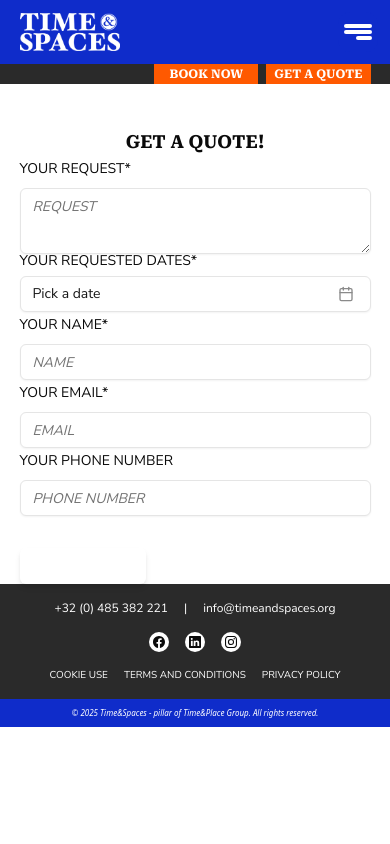
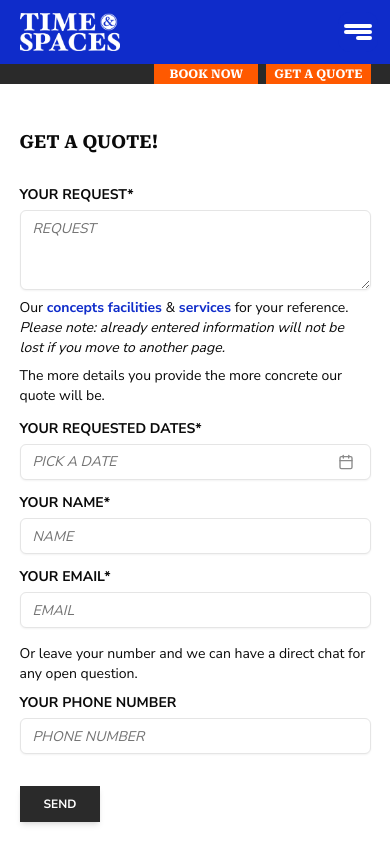
Before and after one commit to stefanolami/spaces, a Next.js app: page /get-quote in a window 390 px wide. Shown: the top 844 px of the page. Built offline with nearby package versions, Linux system fonts and the light colour scheme.

Commit message:
feat: add get a quote component and email sending functionalities

```diff
--- a/package.json
+++ b/package.json
@@ -21,6 +21,7 @@
     "lucide-react": "^0.503.0",
     "motion": "^12.5.0",
     "next": "15.1.7",
+    "nodemailer": "^6.10.1",
     "react": "^19.0.0",
     "react-day-picker": "^8.10.1",
     "react-dom": "^19.0.0",
@@ -33,6 +34,7 @@
   "devDependencies": {
     "@eslint/eslintrc": "^3",
     "@types/node": "^20",
+    "@types/nodemailer": "^6.4.17",
     "@types/react": "^19",
     "@types/react-dom": "^19",
     "eslint": "^9",
--- /dev/null
+++ b/src/actions/email.ts
@@ -0,0 +1,43 @@
+'use server'
+
+type FormData = {
+	formRequest: string
+	dates: string
+	name: string
+	email: string
+	phone: string | undefined
+}
+
+type EmailResponse = {
+	success: boolean
+	//eslint-disable-next-line @typescript-eslint/no-explicit-any
+	data?: any
+	error?: string
+}
+
+export async function sendEmail(data: FormData): Promise<EmailResponse> {
+	const apiEndpoint = 'https://spaces-eta.vercel.app/api/email'
+
+	try {
+		const res = await fetch(apiEndpoint, {
+			method: 'POST',
+			headers: {
+				'Content-Type': 'application/json',
+			},
+			body: JSON.stringify(data),
+		})
+
+		// Check if the response is OK
+		if (!res.ok) {
+			throw new Error(`HTTP error! status: ${res.status}`)
+		}
+
+		// Parse and return the JSON response
+		const responseData = await res.json()
+		return { success: true, data: responseData }
+	} catch (err) {
+		// Return the error in a structured format
+		console.error('Error sending email:', err)
+		return { success: false, error: (err as Error).message }
+	}
+}
--- a/src/components/get-quote/get-quote-component.tsx
+++ b/src/components/get-quote/get-quote-component.tsx
@@ -6,6 +6,7 @@ import { quote, QuoteTypes } from './quote.zod'
 import {
 	Form,
 	FormControl,
+	FormDescription,
 	FormField,
 	FormItem,
 	FormLabel,
@@ -18,27 +19,89 @@ import { Calendar } from '../ui/calendar'
 import { Popover, PopoverContent, PopoverTrigger } from '../ui/popover'
 import { CalendarIcon } from 'lucide-react'
 import { cn } from '@/lib/utils'
+import Link from 'next/link'
+import { useEffect, useState } from 'react'
+import { sendEmail } from '@/actions/email'
 
 const GetQuoteComponent = () => {
-	const form = useForm<QuoteTypes>({
-		resolver: zodResolver(quote),
-		defaultValues: {
+	const [responseMessage, setResponseMessage] = useState('')
+	const [responseError, setResponseError] = useState('')
+	const [isSending, setIsSending] = useState(false)
+
+	const storedValues =
+		typeof window !== 'undefined' ? localStorage.getItem('quoteForm') : null
+	console.log('storedValues', storedValues)
+	const parsedValues = storedValues ? JSON.parse(storedValues) : null
+	console.log('parsedValues', parsedValues)
+	const initialValues = parsedValues
+		? {
+				...parsedValues,
+				dates: parsedValues.dates
+					? parsedValues.dates.map((date: string) => new Date(date))
+					: [],
+		  }
+		: {
 				request: '',
 				name: '',
 				email: '',
 				phone: '',
-		},
+		  }
+	console.log('initialValues', initialValues)
+	const form = useForm<QuoteTypes>({
+		resolver: zodResolver(quote),
+		defaultValues: initialValues,
 	})
 
 	const isSubmitting = form.formState.isSubmitting
 
 	const submitHandler: SubmitHandler<QuoteTypes> = async (data) => {
-		console.log(data)
+		const newData = {
+			formRequest: data.request,
+			dates: data.dates
+				.map((date) => date.toLocaleDateString('it-IT'))
+				.join(' - '),
+			name: data.name,
+			email: data.email,
+			phone: data.phone,
 		}
 
+		setIsSending(true)
+
+		const result = await sendEmail(newData)
+
+		if (result.success) {
+			setResponseMessage('Message sent!')
+			setResponseError('')
+			console.log('Email sent successfully:', result.data)
+		} else {
+			setResponseMessage('')
+			setResponseError('There was an error sending the message')
+			console.error('Error sending email:', result.error)
+		}
+
+		setIsSending(false)
+		form.reset()
+	}
+
+	useEffect(() => {
+		const subscription = form.watch((values) => {
+			// Convert `dates` to ISO string before saving
+			const valuesToStore = {
+				...values,
+				dates: values.dates
+					? values.dates.map((date) =>
+							date ? date.toISOString() : null
+					  )
+					: [],
+			}
+			localStorage.setItem('quoteForm', JSON.stringify(valuesToStore))
+		})
+		return () => subscription.unsubscribe()
+	}, [form])
+
 	return (
-		<div className="mt-32 w-[90%] mx-auto max-w-[800px] font-nunito">
-			<h2 className="font-robo text-center lg:text-left font-bold uppercase text-lg lg:text-2xl">
+		<div className="mt-32 lg:mt-52 mb-20 w-[90%] sm:w-3/4 md:w-3/5 mx-auto max-w-[700px] font-nunito">
+			<h2 className="font-robo font-bold uppercase text-lg lg:text-2xl mb-8 lg:mb-12">
 				GET A QUOTE!
 			</h2>
 			<Form {...form}>
@@ -50,9 +113,11 @@ const GetQuoteComponent = () => {
 						control={form.control}
 						name="request"
 						render={({ field }) => (
-							<FormItem className="col-span-2">
-								<FormLabel>YOUR REQUEST*</FormLabel>
-								<FormControl>
+							<FormItem className="flex flex-col">
+								<FormLabel className="lg:text-lg">
+									YOUR REQUEST*
+								</FormLabel>
+								<FormControl className="mt-2 lg:mt-4">
 									<Textarea
 										disabled={isSubmitting}
 										placeholder="REQUEST"
@@ -60,7 +125,41 @@ const GetQuoteComponent = () => {
 										className="bg-white text-primary"
 									/>
 								</FormControl>
-								<FormMessage className="text-red-500 text-sm" />
+								<FormMessage className="text-red-500 text-sm lg:text-base lg:mt-1" />
+								<FormDescription className="font-nunito text-sm lg:text-base mt-2 lg:mt-3">
+									<span className="block">
+										Our{' '}
+										<Link
+											href="/concepts"
+											className="text-blue-spaces font-bold"
+										>
+											concepts
+										</Link>{' '}
+										<Link
+											href="/facilities"
+											className="text-blue-spaces font-bold"
+										>
+											facilities
+										</Link>{' '}
+										&{' '}
+										<Link
+											href="/services"
+											className="text-blue-spaces font-bold"
+										>
+											services
+										</Link>{' '}
+										for your reference.
+										<span className="block italic">
+											Please note: already entered
+											information will not be lost if you
+											move to another page.
+										</span>
+									</span>
+									<span className="block mt-2">
+										The more details you provide the more
+										concrete our quote will be.
+									</span>
+								</FormDescription>
 							</FormItem>
 						)}
 					/>
@@ -69,22 +168,32 @@ const GetQuoteComponent = () => {
 						name="dates"
 						render={({ field }) => (
 							<FormItem className="flex flex-col">
-								<FormLabel>YOUR REQUESTED DATES*</FormLabel>
+								<FormLabel className="lg:text-lg">
+									YOUR REQUESTED DATES*
+								</FormLabel>
 								<Popover>
 									<PopoverTrigger asChild>
-										<FormControl>
+										<FormControl className="mt-2 lg:mt-4">
 											<Button
 												variant={'outline'}
 												className={cn(
 													'pl-3 text-left font-normal  bg-white hover:bg-white text-primary hover:text-primary'
 												)}
 											>
-												{field.value ? (
-													field.value.toLocaleDateString(
-														'it-IT'
+												{field.value?.length > 0 ? (
+													field.value
+														.toLocaleString(
+															'it-IT',
+															{
+																month: '2-digit',
+																day: '2-digit',
+															}
 														)
+														.replaceAll(',', ' - ')
 												) : (
-													<span>Pick a date</span>
+													<span className="font-nunito italic text-sm lg:text-base uppercase text-muted-foreground">
+														Pick a date
+													</span>
 												)}
 												<CalendarIcon className="ml-auto h-4 w-4 opacity-50" />
 											</Button>
@@ -96,7 +205,7 @@ const GetQuoteComponent = () => {
 									>
 										<Calendar
 											className="bg-white text-primary"
-											mode="range"
+											mode="multiple"
 											selected={field.value}
 											onSelect={(date) => {
 												field.onChange(date)
@@ -109,7 +218,7 @@ const GetQuoteComponent = () => {
 										/>
 									</PopoverContent>
 								</Popover>
-								<FormMessage />
+								<FormMessage className="text-red-500 text-sm lg:text-base lg:mt-1" />
 							</FormItem>
 						)}
 					/>
@@ -117,9 +226,11 @@ const GetQuoteComponent = () => {
 						control={form.control}
 						name="name"
 						render={({ field }) => (
-							<FormItem>
-								<FormLabel>YOUR NAME*</FormLabel>
-								<FormControl>
+							<FormItem className="flex flex-col">
+								<FormLabel className="lg:text-lg">
+									YOUR NAME*
+								</FormLabel>
+								<FormControl className="mt-2 lg:mt-4">
 									<Input
 										disabled={isSubmitting}
 										placeholder="NAME"
@@ -127,7 +238,7 @@ const GetQuoteComponent = () => {
 										className="bg-white text-primary"
 									/>
 								</FormControl>
-								<FormMessage className="text-red-500 text-sm" />
+								<FormMessage className="text-red-500 text-sm lg:text-base lg:mt-1" />
 							</FormItem>
 						)}
 					/>
@@ -135,9 +246,11 @@ const GetQuoteComponent = () => {
 						control={form.control}
 						name="email"
 						render={({ field }) => (
-							<FormItem>
-								<FormLabel>YOUR EMAIL*</FormLabel>
-								<FormControl>
+							<FormItem className="flex flex-col">
+								<FormLabel className="lg:text-lg">
+									YOUR EMAIL*
+								</FormLabel>
+								<FormControl className="mt-2 lg:mt-4">
 									<Input
 										disabled={isSubmitting}
 										placeholder="EMAIL"
@@ -145,7 +258,7 @@ const GetQuoteComponent = () => {
 										className="bg-white text-primary"
 									/>
 								</FormControl>
-								<FormMessage className="text-red-500 text-sm" />
+								<FormMessage className="text-red-500 text-sm lg:text-base lg:mt-1" />
 							</FormItem>
 						)}
 					/>
@@ -153,9 +266,15 @@ const GetQuoteComponent = () => {
 						control={form.control}
 						name="phone"
 						render={({ field }) => (
-							<FormItem>
-								<FormLabel>YOUR PHONE NUMBER</FormLabel>
-								<FormControl>
+							<FormItem className="flex flex-col">
+								<FormDescription className="font-nunito text-sm lg:text-base mb-3 lg:my-4">
+									Or leave your number and we can have a
+									direct chat for any open question.
+								</FormDescription>
+								<FormLabel className="lg:text-lg">
+									YOUR PHONE NUMBER
+								</FormLabel>
+								<FormControl className="mt-2 lg:mt-4">
 									<Input
 										disabled={isSubmitting}
 										placeholder="PHONE NUMBER"
@@ -163,18 +282,30 @@ const GetQuoteComponent = () => {
 										className="bg-white text-primary"
 									/>
 								</FormControl>
-								<FormMessage className="text-red-500 text-sm" />
+								<FormMessage className="text-red-500 text-sm lg:text-base lg:mt-1" />
 							</FormItem>
 						)}
 					/>
+					<div className="flex flex-row items-center justify-start gap-3 lg:gap-8 mt-8 lg:mt-12">
 						<Button
-						disabled={false}
+							disabled={isSending}
 							type="submit"
 							variant="default"
-						className="bg-primary-light text-white hover:bg-primary-light shadow-md hover:shadow-xl hover:scale-[1.02] mt-8 px-12 py-2"
+							className="bg-black-spaces hover:scale-105 transition-scale-standard flex items-center justify-center text-xs md:text-sm lg:text-base font-bold font-nunito text-white shadow-md hover:shadow-lg uppercase rounded-none px-6 lg:px-10 py-2 lg:py-5"
 						>
-						Save
+							send
 						</Button>
+						{responseMessage && (
+							<div className="font-nunito text-green-600 text-center">
+								{responseMessage}
+							</div>
+						)}
+						{responseError && (
+							<div className="font-nunito text-red-600 text-center">
+								{responseError}
+							</div>
+						)}
+					</div>
 				</form>
 			</Form>
 		</div>
--- a/src/components/get-quote/quote.zod.ts
+++ b/src/components/get-quote/quote.zod.ts
@@ -2,10 +2,16 @@ import { z } from 'zod'
 
 export const quote = z.object({
 	request: z.string().min(1, { message: 'Required' }),
-	dates: z.date().min(new Date(), { message: 'Dates must be in the future' }),
+	dates: z
+		.array(
+			z.date().min(new Date(), { message: 'Dates must be in the future' })
+		)
+		.nonempty({
+			message: 'Required',
+		}),
 	name: z.string().min(1, { message: 'Required' }),
 	email: z.string().min(1, { message: 'Required' }),
-	phone: z.string().min(1, { message: 'Required' }),
+	phone: z.string().optional(),
 })
 
 export type QuoteTypes = z.infer<typeof quote>
--- a/src/components/ui/form.tsx
+++ b/src/components/ui/form.tsx
@@ -1,8 +1,8 @@
-"use client"
+'use client'
 
-import * as React from "react"
-import * as LabelPrimitive from "@radix-ui/react-label"
-import { Slot } from "@radix-ui/react-slot"
+import * as React from 'react'
+import * as LabelPrimitive from '@radix-ui/react-label'
+import { Slot } from '@radix-ui/react-slot'
 import {
 	Controller,
 	FormProvider,
@@ -10,10 +10,10 @@ import {
 	type ControllerProps,
 	type FieldPath,
 	type FieldValues,
-} from "react-hook-form"
+} from 'react-hook-form'
 
-import { cn } from "@/lib/utils"
-import { Label } from "@/components/ui/label"
+import { cn } from '@/lib/utils'
+import { Label } from '@/components/ui/label'
 
 const Form = FormProvider
 
@@ -49,7 +49,7 @@ const useFormField = () => {
 	const fieldState = getFieldState(fieldContext.name, formState)
 
 	if (!fieldContext) {
-    throw new Error("useFormField should be used within <FormField>")
+		throw new Error('useFormField should be used within <FormField>')
 	}
 
 	const { id } = itemContext
@@ -80,34 +80,39 @@ const FormItem = React.forwardRef<
 
 	return (
 		<FormItemContext.Provider value={{ id }}>
-      <div ref={ref} className={cn("space-y-2", className)} {...props} />
+			<div
+				ref={ref}
+				className={cn('mt-4', className)}
+				{...props}
+			/>
 		</FormItemContext.Provider>
 	)
 })
-FormItem.displayName = "FormItem"
+FormItem.displayName = 'FormItem'
 
 const FormLabel = React.forwardRef<
 	React.ElementRef<typeof LabelPrimitive.Root>,
 	React.ComponentPropsWithoutRef<typeof LabelPrimitive.Root>
 >(({ className, ...props }, ref) => {
-  const { error, formItemId } = useFormField()
+	const { formItemId } = useFormField()
 
 	return (
 		<Label
 			ref={ref}
-      className={cn(error && "text-destructive", className)}
+			className={cn('font-bold', className)}
 			htmlFor={formItemId}
 			{...props}
 		/>
 	)
 })
-FormLabel.displayName = "FormLabel"
+FormLabel.displayName = 'FormLabel'
 
 const FormControl = React.forwardRef<
 	React.ElementRef<typeof Slot>,
 	React.ComponentPropsWithoutRef<typeof Slot>
 >(({ ...props }, ref) => {
-  const { error, formItemId, formDescriptionId, formMessageId } = useFormField()
+	const { error, formItemId, formDescriptionId, formMessageId } =
+		useFormField()
 
 	return (
 		<Slot
@@ -123,7 +128,7 @@ const FormControl = React.forwardRef<
 		/>
 	)
 })
-FormControl.displayName = "FormControl"
+FormControl.displayName = 'FormControl'
 
 const FormDescription = React.forwardRef<
 	HTMLParagraphElement,
@@ -135,19 +140,19 @@ const FormDescription = React.forwardRef<
 		<p
 			ref={ref}
 			id={formDescriptionId}
-      className={cn("text-[0.8rem] text-muted-foreground", className)}
+			className={cn('text-[0.8rem]', className)}
 			{...props}
 		/>
 	)
 })
-FormDescription.displayName = "FormDescription"
+FormDescription.displayName = 'FormDescription'
 
 const FormMessage = React.forwardRef<
 	HTMLParagraphElement,
 	React.HTMLAttributes<HTMLParagraphElement>
 >(({ className, children, ...props }, ref) => {
 	const { error, formMessageId } = useFormField()
-  const body = error ? String(error?.message ?? "") : children
+	const body = error ? String(error?.message ?? '') : children
 
 	if (!body) {
 		return null
@@ -157,14 +162,17 @@ const FormMessage = React.forwardRef<
 		<p
 			ref={ref}
 			id={formMessageId}
-      className={cn("text-[0.8rem] font-medium text-destructive", className)}
+			className={cn(
+				'text-[0.8rem] font-medium text-destructive',
+				className
+			)}
 			{...props}
 		>
 			{body}
 		</p>
 	)
 })
-FormMessage.displayName = "FormMessage"
+FormMessage.displayName = 'FormMessage'
 
 export {
 	useFormField,
--- a/src/components/ui/input.tsx
+++ b/src/components/ui/input.tsx
@@ -8,7 +8,7 @@ const Input = React.forwardRef<HTMLInputElement, React.ComponentProps<'input'>>(
 			<input
 				type={type}
 				className={cn(
-					'flex h-9 w-full rounded-md border border-input bg-transparent px-3 py-1 text-base shadow-sm transition-colors file:border-0 file:bg-transparent file:text-sm file:font-medium file:text-foreground placeholder:text-muted-foreground placeholder:italic placeholder:font-nunito placeholder:text-sm focus-visible:outline-none focus-visible:ring-1 focus-visible:ring-ring disabled:cursor-not-allowed disabled:opacity-50 md:text-sm',
+					'flex h-9 w-full rounded-md border border-input bg-transparent px-3 py-1 text-sm lg:text-base shadow-sm transition-colors file:border-0 file:bg-transparent file:text-sm file:font-medium file:text-foreground placeholder:text-muted-foreground placeholder:italic placeholder:font-nunito placeholder:text-sm lg:placeholder:text-base focus-visible:outline-none focus-visible:ring-1 focus-visible:ring-ring disabled:cursor-not-allowed disabled:opacity-50 ',
 					className
 				)}
 				ref={ref}
--- a/src/components/ui/textarea.tsx
+++ b/src/components/ui/textarea.tsx
@@ -9,7 +9,7 @@ const Textarea = React.forwardRef<
 	return (
 		<textarea
 			className={cn(
-				'flex min-h-[60px] w-full rounded-md border border-input bg-transparent px-3 py-2 text-base shadow-sm placeholder:text-muted-foreground placeholder:italic placeholder:font-nunito placeholder:text-sm focus-visible:outline-none focus-visible:ring-1 focus-visible:ring-ring disabled:cursor-not-allowed disabled:opacity-50 md:text-sm',
+				'flex min-h-[80px] w-full rounded-md border border-input bg-transparent px-3 py-2 text-sm lg:text-base shadow-sm placeholder:text-muted-foreground placeholder:italic placeholder:font-nunito placeholder:text-sm lg:placeholder:text-base focus-visible:outline-none focus-visible:ring-1 focus-visible:ring-ring disabled:cursor-not-allowed disabled:opacity-50 md:text-sm',
 				className
 			)}
 			ref={ref}
```
Also changed, not shown: src/app/api/email/route.ts (added, +46 -0 lines), 1 other file (tests, documents, lock files or other folders). Lines whose indentation alone changed are shown as unchanged.
